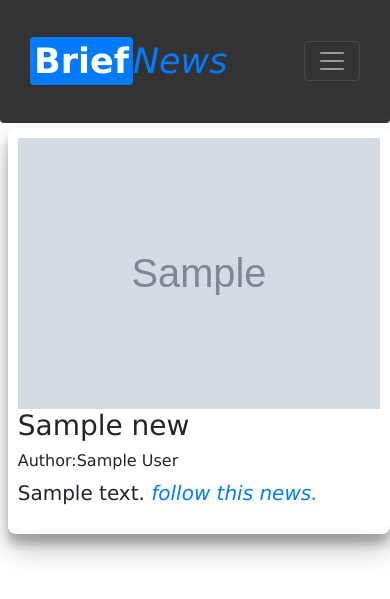
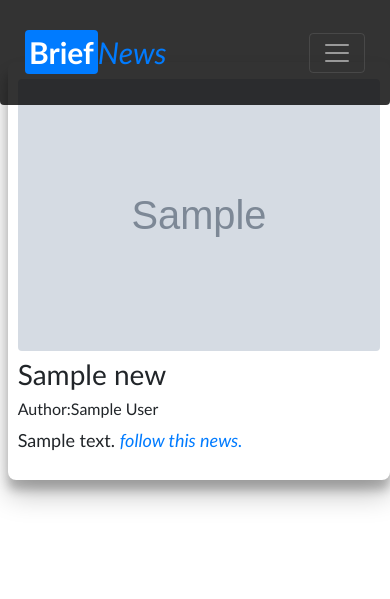
Before and after one commit to Sbbars/Brief-News, a Flask app: page / in a window 390 px wide. Shown: the top 599 px of the page. Run offline with Flask 2, Linux system fonts and the light colour scheme; grey boxes marked "Sample" are stand-in pictures; a database or web service that is not in the repository returns one stand-in record (values such as "Sample title"); data that the repository does not hold is empty; some libraries are stand-ins or nearby versions.

Commit message:
Final response added for mobile view

```diff
--- a/static/css/main.css
+++ b/static/css/main.css
@@ -9,7 +9,17 @@
 }
 .img_div {
     margin:2%;
-    /* align-items: center; */
+    /* float:left; */
+    height:auto;
+    justify-content:center;
+    display:flex;
+    object-fit: cover;
+    background-size: cover;
+    width:50%;
+    /* align-items:center;
+     */
+    /* height:600px; */
+    align-items: center;
 }
 
 .main_news{
@@ -61,20 +71,23 @@
     color: #e6e6e6;
 } */
 
-/* .tozoom{  -moz-transform: scale(1); -webkit-transform: scale(1); transform: scale(1); transition:0.7s ease all;
+ .tozoom{  -moz-transform: scale(1); -webkit-transform: scale(1); transform: scale(1); transition:0.7s ease all;
      -webkit-transition:0.7s ease all; -moz-transition:0.7s ease all;}
-.tozoom:hover{ -moz-transform: scale(1.04); -webkit-transform: scale(1.04); transform: scale(1.04);} */
+.tozoom:hover{ -moz-transform: scale(1.04); -webkit-transform: scale(1.04); transform: scale(1.04);}
 
 
 @media only screen and (max-width: 700px) {
     body{
         padding: 1%;
-        font-size : 20px;
+        font-size : 18px;
         font-weight:normal;
         width: 100%;
-        font-family:'Lucida Sans', 'Lucida Sans Regular', 'Lucida Grande', 'Lucida Sans Unicode', Geneva, Verdana, sans-serif;
+        height:auto;
+        font-family:'Gill Sans', 'Gill Sans MT', Calibri, 'Trebuchet MS', sans-serif;
         text-align: justify;
+        justify-content: center;
         object-fit: cover;
+        display: block;
 
 
     }
@@ -98,6 +111,7 @@
 
     }
     .img_div {
+        height:auto;
         width:100%;
         flex:block;
         justify-items: center;
--- a/static/js/test.js
+++ b/static/js/test.js
@@ -1,11 +1,11 @@
-// window.onscroll = function() {scrollFunction()};
+window.onscroll = function() {scrollFunction()};
 
-//         function scrollFunction() {
-//           if (document.body.scrollTop > 80 || document.documentElement.scrollTop > 80) {
-//             document.getElementById("navbar").style.padding = "25px 25px";
-//             document.getElementById("logo").style.fontSize = "25px";
-//           } else {
-//             document.getElementById("navbar").style.padding = " 25px 25px";
-//             document.getElementById("logo").style.fontSize = "30px";
-//           }
-//         }
+        function scrollFunction() {
+          if (document.body.scrollTop > 80 || document.documentElement.scrollTop > 80) {
+            document.getElementById("navbar").style.padding = "25px 25px";
+            document.getElementById("logo").style.fontSize = "25px";
+          } else {
+            document.getElementById("navbar").style.padding = " 25px 25px";
+            document.getElementById("logo").style.fontSize = "30px";
+          }
+        }
--- a/templates/base.html
+++ b/templates/base.html
@@ -74,8 +74,7 @@
     </nav>
 
 
-    <br>
-    <br>
+
 
     <br>
     <br>
--- a/templates/business.html
+++ b/templates/business.html
@@ -5,7 +5,7 @@
     <div class="tozoom">
     <div class="newsbox">
         <div class="img_div">
-            <img src="{{news.urlToImage}}"class="rounded"alt="" height="270rem">
+            <img src="{{news.urlToImage}}"class="img-fluid rounded float-left">
         </div>
         <div class="main_news">
 
--- a/templates/entertainment.html
+++ b/templates/entertainment.html
@@ -5,7 +5,7 @@
     <div class="tozoom">
     <div class="newsbox">
         <div class="img_div">
-            <img src="{{news.urlToImage}}"class="rounded"alt="" height="270rem">
+            <img src="{{news.urlToImage}}"class="img-fluid rounded float-left">
         </div>
         <div class="main_news">
 
--- a/templates/health.html
+++ b/templates/health.html
@@ -5,7 +5,7 @@
     <div class="tozoom">
     <div class="newsbox">
         <div class="img_div">
-            <img src="{{news.urlToImage}}"class="rounded"alt="" height="270rem">
+            <img src="{{news.urlToImage}}"class="img-fluid rounded float-left">
         </div>
         <div class="main_news">
 
--- a/templates/index.html
+++ b/templates/index.html
@@ -5,11 +5,11 @@
     <div class="tozoom">
     <div class="newsbox">
 
-         <!-- <div class="img_div">
-            <div class="responsive"> -->
+        <div class="img_div">
+            <!-- <div class="responsive"> -->
         <div class="responsive">
-            <img src="{{news.urlToImage}}"class="img-fluid">
-        <!-- </div> -->
+            <img src="{{news.urlToImage}}"class="img-fluid rounded float-left">
+        </div>
         </div>
         <div class="main_news">
             <div class = "title">
--- a/templates/science.html
+++ b/templates/science.html
@@ -5,7 +5,7 @@
     <div class="tozoom">
     <div class="newsbox">
         <div class="img_div">
-            <img src="{{news.urlToImage}}"class="rounded"alt="" height="270rem">
+            <img src="{{news.urlToImage}}"class="img-fluid rounded float-left">
         </div>
         <div class="main_news">
 
--- a/templates/sport.html
+++ b/templates/sport.html
@@ -5,7 +5,7 @@
     <div class="tozoom">
     <div class="newsbox">
         <div class="img_div">
-            <img src="{{news.urlToImage}}"class="rounded"alt="" height="270rem">
+            <img src="{{news.urlToImage}}"class="img-fluid rounded float-left">
         </div>
         <div class="main_news">
 
--- a/templates/tech.html
+++ b/templates/tech.html
@@ -5,7 +5,7 @@
     <div class="tozoom">
     <div class="newsbox">
         <div class="img_div">
-            <img src="{{news.urlToImage}}"class="rounded"alt="" height="270rem">
+            <img src="{{news.urlToImage}}"class="img-fluid rounded float-left">
         </div>
         <div class="main_news">
 
```
